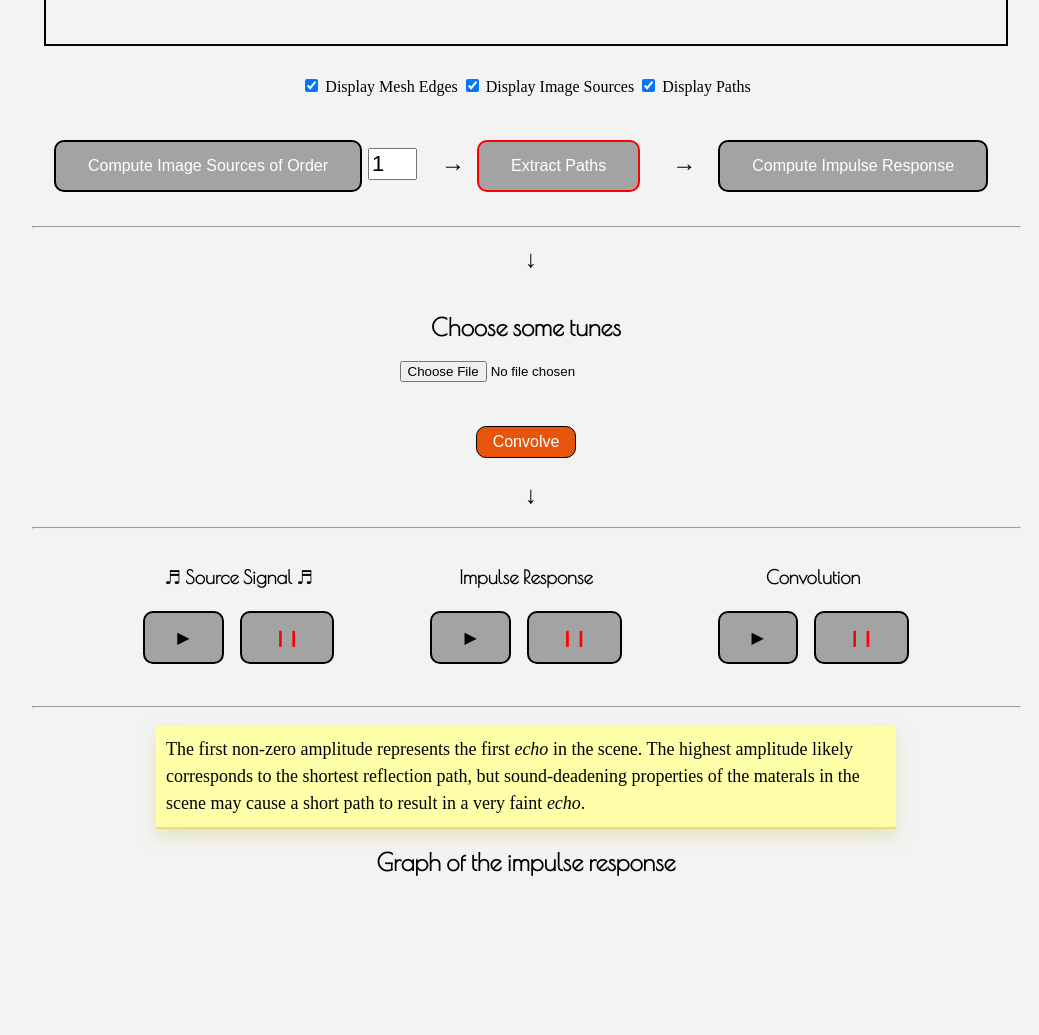
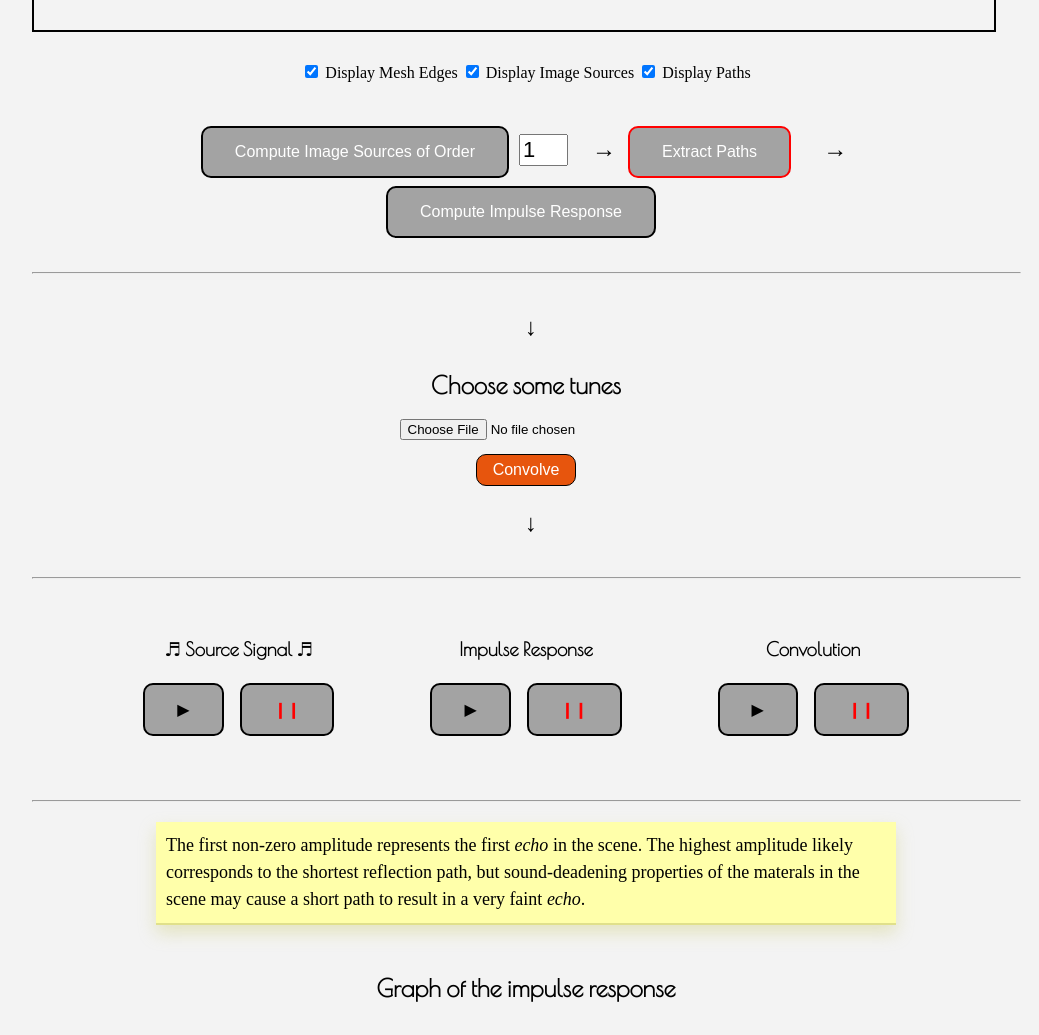
Before and after one commit to bmershon/image-sources, a website with bundled scripts: page index.html in a window 1280 px wide. Shown: the part 880-1915 px from the top of the page, without its empty margins (114-1153 px from the left). Built offline with nearby package versions, Linux system fonts and the light colour scheme; files whose address does not match are found by name.

Commit message:
checkpoint

```diff
--- a/index.html
+++ b/index.html
@@ -49,7 +49,7 @@
    Specular reflections between a <span class="blue"><b>sound source</b></span> and a <span class="red"><b>sound receiver</b></span> can be used to simulate an impulse response in a 3D environment. Each polygon has material properties that describe how much sound is absorbed or reflected, and the polygons are placed somewhere within a scene graph.
 </p>
 
-<div class="control">
+<div class="center">
   <h2>Click to change position</h2>
   <div>
     <button class="source" type="button" id = "sourceButton" onclick="callViewFromSource()">Source</button>
@@ -60,7 +60,7 @@
 
 <canvas id="GLCanvas1" width="960" height="500"></canvas>
 
-<div class="render_controls">
+<div class="center">
   <span>
     <input type="checkbox" id="meshEdgesCheckbox" checked> Display Mesh Edges
   </span>
@@ -72,8 +72,8 @@
   </span>
 </div>
 
-<div class="simulation_controls">
-  <button class="reflect" type="button" id = "sourcesButton" onclick="callComputeImageSources()">Compute Image Sources of Order</button><input type="text" value=1 id="sourceorder" size="1"></input>
+<div class="center">
+  <button class="reflect" type="button" id = "sourcesButton" onclick="callComputeImageSources()">Compute Image Sources of Order</button> <input type="text" value=1 id="sourceorder" size="1"></input>
   <span class="progress">&rarr;<span>
   <button class="extract" type="button" id = "pathsButton" onclick="callExtractPaths()">Extract Paths</button>
   <span class="progress">&rarr;</span>
@@ -82,49 +82,51 @@
 
 <hr>
 
+<div class="center">
   <div>
     <span class="progress">&darr;</span>
   </div>
-
-<div class="sound_picker">
   <h2>Choose some tunes</h2>
   <input type = "file" id = "audioInput">
-</div>
-
   <div>
     <button class="convolve" type = "button" onclick = "recomputeConv()">Convolve</button>
   </div>
-
   <div>
     <span class="progress">&darr;</span>
+  </div>
 </div>
 
 <hr>
 
-<div class="audio_controls">
+<div class="center">
+  <div class="row">
     <h3>♬ Source Signal ♬</h3>
     <button type = "button" class="play" onclick = "playAudioSource()">&#9654;</button>
     <button type = "button" class="pause" onclick = "pauseAudio()">&#10073;&#10073;</button>
   </div>
 
-<div class="audio_controls">
+  <div class="row">
     <h3>Impulse Response</h3>
     <button type = "button" class="play" onclick = "playAudioImpulse()">&#9654;</button>
     <button type = "button" class="pause" onclick = "pauseAudio()">&#10073;&#10073;</button>
   </div>
 
-<div class="audio_controls">
+  <div class="row">
     <h3>Convolution</h3>
     <button type = "button" class="play" onclick = "playAudioConv()">&#9654;</button>
     <button type = "button" class="pause" onclick = "pauseAudio()">&#10073;&#10073;</button>
   </div>
+</div>
 
 <hr>
+
 <p class="note">
   The first non-zero amplitude represents the first <em>echo</em> in the scene. The highest amplitude likely corresponds to the shortest reflection path, but sound-deadening properties of the materals in the scene may cause a short path to result in a very faint <em>echo</em>.
 </p>
 
+<div class="center">
     <h2>Graph of the impulse response</h2>
+</div>
 
 <div id="graph">
   <div width="1080" id="impulsePlot"></div>
--- a/main/style.css
+++ b/main/style.css
@@ -1,9 +1,9 @@
 body {
   background-color: #f3f3f3;
-  text-align: center;
   max-width: 989px;
-  margin: 1em auto;
+  margin: 0 auto 4em auto;
   display: block;
+  -webkit-text-size-adjust: none;
 }
 
 div {
@@ -41,13 +41,12 @@ p {
   font-size: 18px;
   line-height: 1.5em;
   font-family: "PT Serif", serif;
-  margin-left: auto;
-  margin-right: auto;
 }
 
-.control {
+.center {
   max-width: 960px;
   margin: 20px auto;
+  text-align: center;
 }
 
 .scene_picker {
@@ -56,28 +55,12 @@ p {
   left: 20px;
 }
 
-.render_controls {
-  margin-top: 20px;
-  margin-bottom: 20px;
-}
-
-.simulation_controls {
-  margin-top: 20px;
-  margin-bottom: 20px;
-}
-
-.sound_picker {
-  display: block;
-  margin-left: 40px;
-  margin-right: 40px;
-  margin-bottom: 20px;
-}
-
-.audio_controls {
+.row {
   display: inline-block;
   margin-left: 40px;
   margin-right: 40px;
   margin-bottom: 20px;
+  text-align: center;
 }
 
 #GLCanvas1 {
@@ -92,6 +75,7 @@ p {
   background: #ffa;
   border-bottom: solid 2px rgba(204,204,119,0.6);
   padding: 10px;
+  margin: 20px auto;
 }
 
 #graph{
```
Lines whose indentation alone changed are shown as unchanged.
